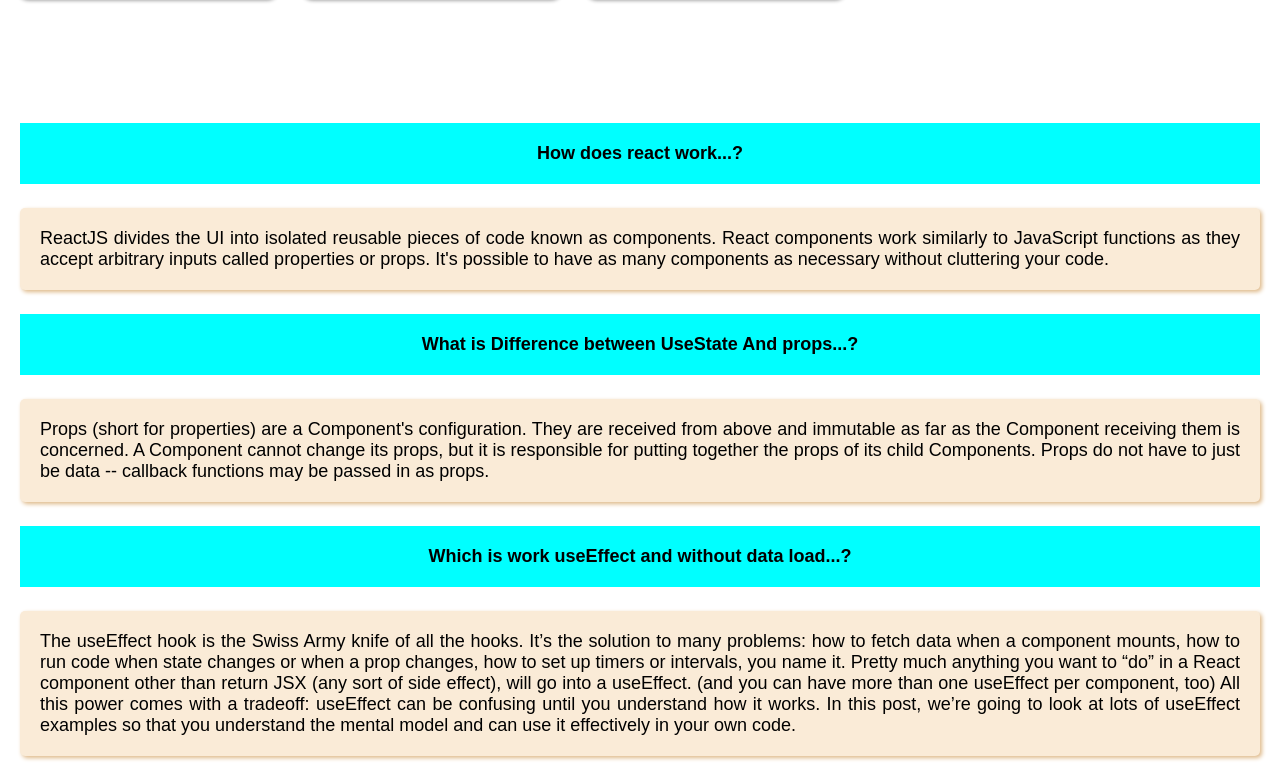
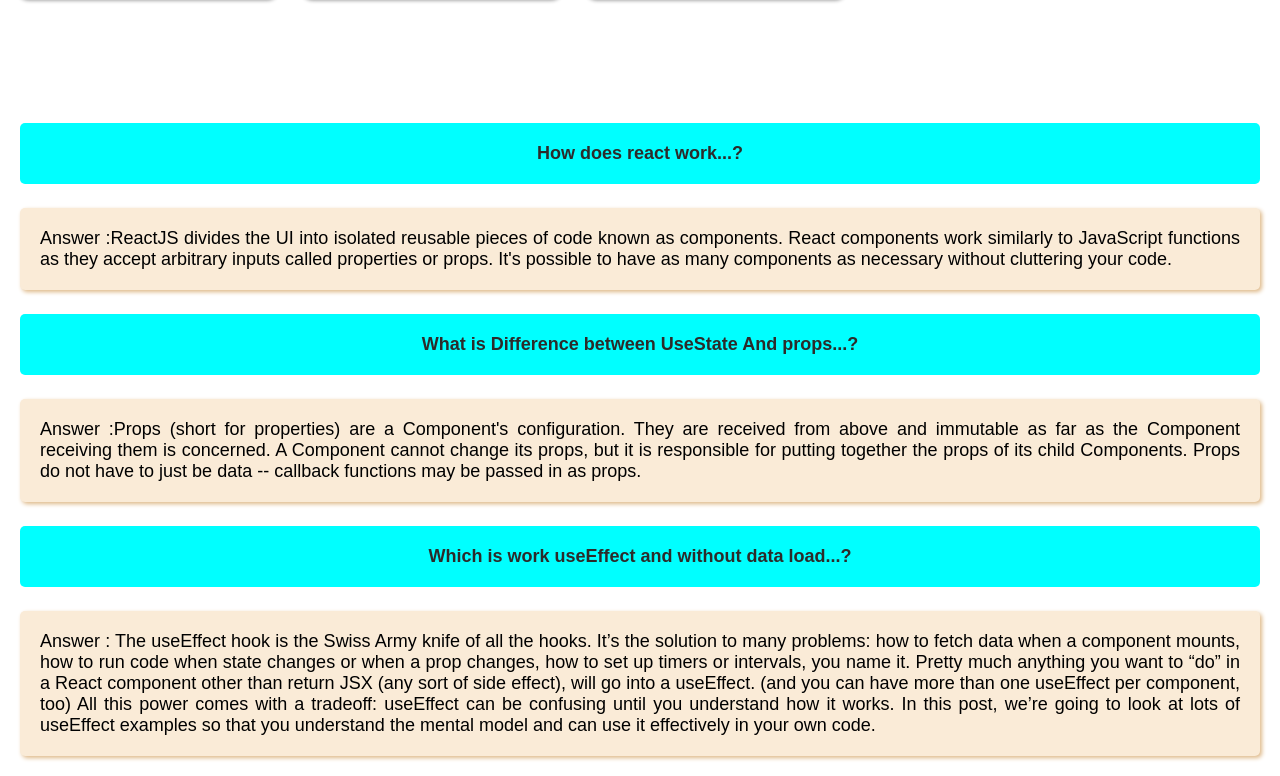
Before and after one commit to kamruzzaman22874/My-Physical-Exercise-Repo, a React (Create React App) app: page / in a window 1280 px wide. Shown: the part 764-1540 px from the top of the page. Built offline with nearby package versions, Linux system fonts and the light colour scheme.

Commit message:
Design blog component

```diff
--- a/src/Component/Blog/Blog.css
+++ b/src/Component/Blog/Blog.css
@@ -7,6 +7,8 @@
     text-align: center;
     background-color: aqua;
     padding: 20px;
+    color: rgb(44, 43, 42);
+    border-radius: 5px;
 }
 .blog-pera{
     background-color: antiquewhite;
--- a/src/Component/Blog/Blog.js
+++ b/src/Component/Blog/Blog.js
@@ -6,7 +6,7 @@
         <div className='blog-container'>
             <div>
                 <h4 className='blog-heading'>How does react work...?</h4>
-                <p className='blog-pera'>ReactJS divides the UI into isolated reusable pieces of code known as components. React components work similarly to JavaScript functions as they accept arbitrary inputs called properties or props. It's possible to have as many components as necessary without cluttering your code.</p>
+                <p className='blog-pera'>Answer :ReactJS divides the UI into isolated reusable pieces of code known as components. React components work similarly to JavaScript functions as they accept arbitrary inputs called properties or props. It's possible to have as many components as necessary without cluttering your code.</p>
 
             </div>
             <div>
@@ -14,7 +14,7 @@
                    What is Difference between UseState And props...?
                 </h4>
                 <p className='blog-pera'>
-                Props (short for properties) are a Component's configuration. They are received from above and immutable as far as the Component receiving them is concerned. A Component cannot change its props, but it is responsible for putting together the props of its child Components. Props do not have to just be data -- callback functions may be passed in as props.
+                Answer :Props (short for properties) are a Component's configuration. They are received from above and immutable as far as the Component receiving them is concerned. A Component cannot change its props, but it is responsible for putting together the props of its child Components. Props do not have to just be data -- callback functions may be passed in as props.
                 </p>
             </div>
             <div>
@@ -22,7 +22,7 @@
                     Which is work useEffect and without data load...?
                 </h4>
                 <p className='blog-pera'>
-                The useEffect hook is the Swiss Army knife of all the hooks. It’s the solution to many problems: how to fetch data when a component mounts, how to run code when state changes or when a prop changes, how to set up timers or intervals, you name it.
+                Answer : The useEffect hook is the Swiss Army knife of all the hooks. It’s the solution to many problems: how to fetch data when a component mounts, how to run code when state changes or when a prop changes, how to set up timers or intervals, you name it.
                 Pretty much anything you want to “do” in a React component other than return JSX (any sort of side effect), will go into a useEffect. (and you can have more than one useEffect per component, too)
                 All this power comes with a tradeoff: useEffect can be confusing until you understand how it works.
                 In this post, we’re going to look at lots of useEffect examples so that you understand the mental model and can use it effectively in your own code.
```
